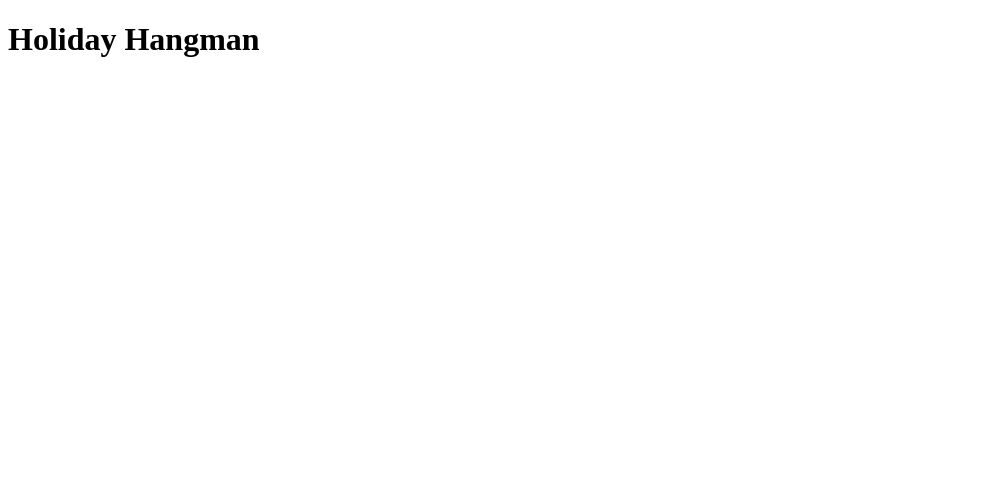
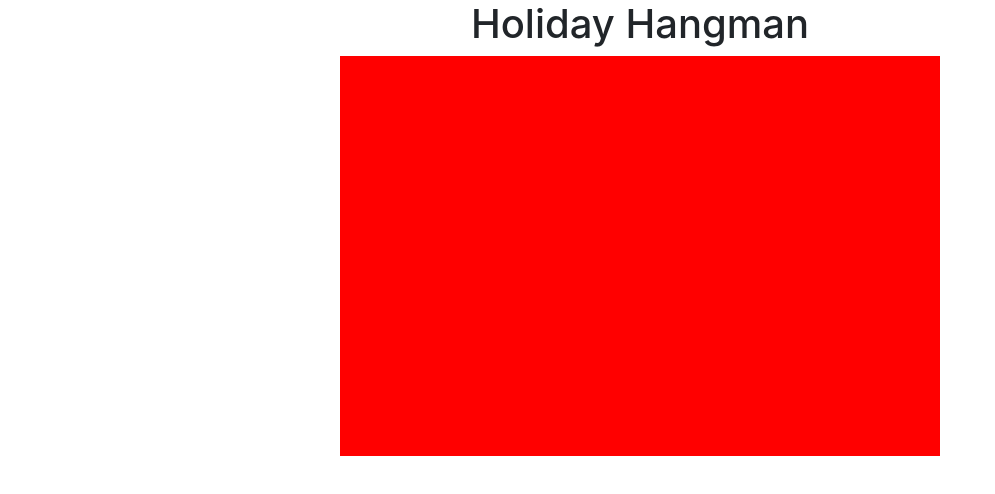
Before and after one commit to gregvx/WordGuessGame, a plain HTML site: page index.html in a window 1280 px wide. Shown: the whole page, without its empty margins (0-995 px from the left). Drawn offline with nearby package versions, Linux system fonts and the light colour scheme.

Commit message:
a few basic elements to index .html file and a little css to test link.

```diff
--- a/assets/css/style.css
+++ b/assets/css/style.css
@@ -0,0 +1,12 @@
+
+
+body {
+    text-align: center;
+}
+
+.gameBox {
+    display: inline-block;
+    width: 600px;
+    height: 400px;
+    background-color: red;
+}
--- a/index.html
+++ b/index.html
@@ -5,8 +5,13 @@
     <meta name="viewport" content="width=device-width, initial-scale=1.0">
     <meta http-equiv="X-UA-Compatible" content="ie=edge">
     <title>Holiday Hangman</title>
+    <link rel="stylesheet" href="https://stackpath.bootstrapcdn.com/bootstrap/4.1.3/css/bootstrap.min.css" integrity="sha384-MCw98/SFnGE8fJT3GXwEOngsV7Zt27NXFoaoApmYm81iuXoPkFOJwJ8ERdknLPMO" crossorigin="anonymous">
+    <link rel="stylesheet" href="assets/css/style.css">
 </head>
 <body>
     <h1>Holiday Hangman</h1>
+    <div class="gameBox">
+
+    </div>
 </body>
 </html>
```
